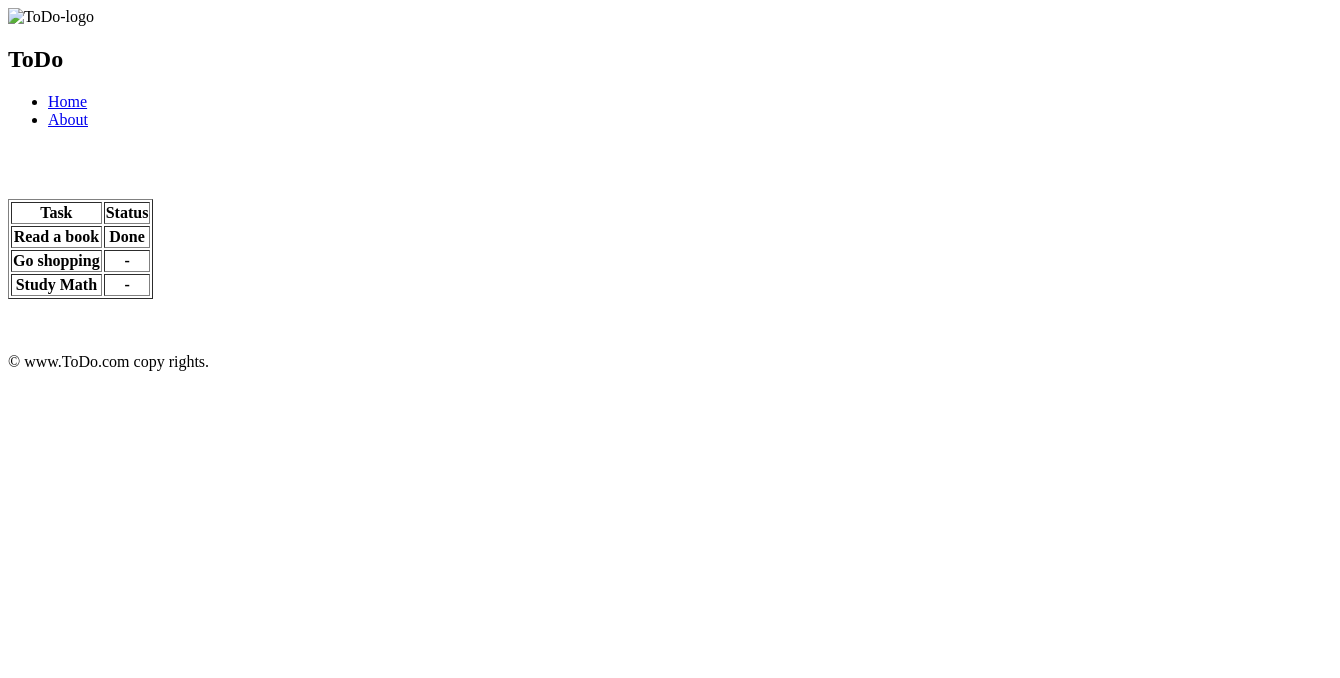
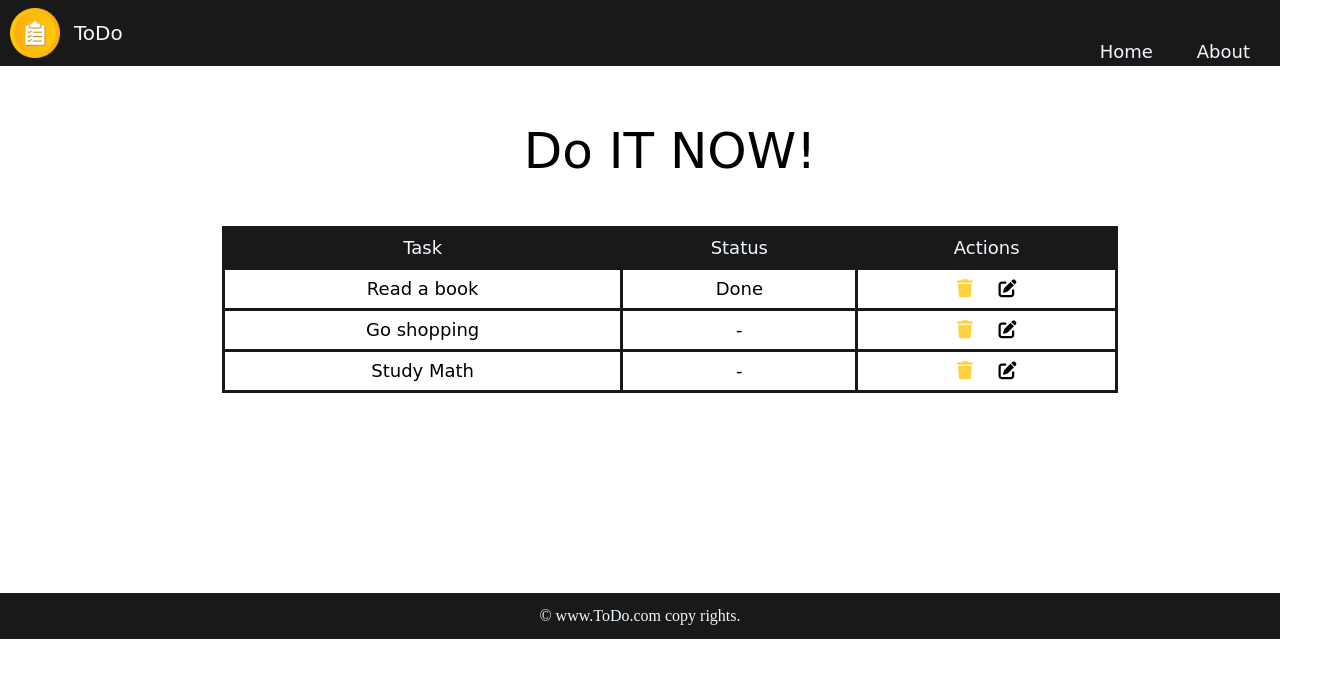
Before and after one commit to NadineAleideh/todo-project, a plain HTML site: page index.html in a window 1280 px wide. Shown: the whole page, 1340 px wide, since content can reach past the window. Drawn offline with Linux system fonts and the light colour scheme; a web font is replaced by a local one.

Commit message:
This is the solution of lab4

```diff
--- /dev/null
+++ b/CSS/index.css
@@ -0,0 +1,159 @@
+*{
+    /* font-family: 'Open Sans', sans-serif; */
+    font-family: 'Delicious Handrawn', cursive;
+    text-decoration: none;
+}
+
+body{
+    display: flex;
+    flex-direction: column;
+}
+
+header{
+    background-color: rgb(26, 25, 25);
+    width: 100%;
+    color: aliceblue;
+    padding-top: 5px;
+    padding-bottom: 5px;
+}
+
+ #logo-name{
+     padding-left: 10px;
+
+ }
+
+#logo-name img{
+float:left;
+padding-top: 3px;
+}
+#logo-name h2{
+padding-top: 18px;
+padding-left: 64px;
+font-size: 20px;
+font-family: 'Delicious Handrawn', cursive;
+}
+
+nav{
+    float: right;
+    padding-right: 10px;
+}
+
+nav ul li {
+    display: inline;
+    padding: 20px;
+
+}
+nav ul li a{
+    color: aliceblue;
+    margin-bottom: 10px;
+    font-size: 18px;
+    font-family: 'Delicious Handrawn', cursive;
+    padding-bottom: 5px;
+}
+
+
+footer{
+    background-color: rgb(26, 25, 25);
+    width: 100%;
+    color: aliceblue;
+    padding-top: 15px;
+    padding-bottom:15px;
+    text-align: center;
+}
+#tasks-sec{
+    display: flex;
+    flex-direction: column;
+    width: 100%;
+    padding: 30px;
+}
+#tasks-sec h1{
+    margin-top: 30px;
+font-size: 50px;
+text-align: center;
+}
+
+table{
+    width: 70%;
+    margin: auto;
+    margin-top: 50px;
+    margin-bottom: 170px;
+    border: 3px solid rgb(26, 25, 25);
+    font-size: 18px;
+}
+
+td,th{
+    border: 3px solid rgb(26, 25, 25);
+    padding: 10px;
+    text-align: center;
+}
+th{
+    background-color: rgb(26, 25, 25);
+    color: aliceblue;
+}
+.fa-pen-to-square{
+
+    padding-left: 10px;
+}
+ .fa-trash{
+    color:rgb(254 197 8 / 78%);
+    padding-right: 10px;
+}
+
+ /*about page*/
+
+ #con{
+    display: flex;
+    flex-direction: row;
+    width: 55%;
+    margin: auto;
+}
+
+ #con img{
+    border-radius: 50%;
+
+
+}
+
+ #about{
+    width: 100%;
+    margin-top: 50px;
+    margin-bottom: 85px;
+}
+
+ #info{
+    display: flex;
+    flex-direction: column;
+    padding-left: 30px;
+    font-size: 25px;
+}
+
+ #descrption{
+    padding-top: 5px;
+}
+
+ #form{
+    margin-top: 15px;
+}
+
+ form{
+    display: flex;
+    flex-direction: column;
+    margin-left: 250px;
+    margin-right: 250px;
+    font-size: 20px;
+}
+
+input{
+        padding: 8px;
+    }
+input[type="submit"]{
+        background-color:  rgb(26, 25, 25);
+        color: aliceblue;
+        margin-top: 10px;
+        font-size: 18px;
+    }
+label{
+        margin-bottom: 5px;
+        margin-top: 5px;
+        font-size: 18px;
+    }
--- /dev/null
+++ b/CSS/reset.css
@@ -0,0 +1,48 @@
+/* http://meyerweb.com/eric/tools/css/reset/
+   v2.0 | 20110126
+   License: none (public domain)
+*/
+
+html, body, div, span, applet, object, iframe,
+h1, h2, h3, h4, h5, h6, p, blockquote, pre,
+a, abbr, acronym, address, big, cite, code,
+del, dfn, em, img, ins, kbd, q, s, samp,
+small, strike, strong, sub, sup, tt, var,
+b, u, i, center,
+dl, dt, dd, ol, ul, li,
+fieldset, form, label, legend,
+table, caption, tbody, tfoot, thead, tr, th, td,
+article, aside, canvas, details, embed,
+figure, figcaption, footer, header, hgroup,
+menu, nav, output, ruby, section, summary,
+time, mark, audio, video {
+	margin: 0;
+	padding: 0;
+	border: 0;
+	font-size: 100%;
+	font: inherit;
+	vertical-align: baseline;
+}
+/* HTML5 display-role reset for older browsers */
+article, aside, details, figcaption, figure,
+footer, header, hgroup, menu, nav, section {
+	display: block;
+}
+body {
+	line-height: 1;
+}
+ol, ul {
+	list-style: none;
+}
+blockquote, q {
+	quotes: none;
+}
+blockquote:before, blockquote:after,
+q:before, q:after {
+	content: '';
+	content: none;
+}
+table {
+	border-collapse: collapse;
+	border-spacing: 0;
+}
--- a/index.html
+++ b/index.html
@@ -4,17 +4,26 @@
     <meta charset="UTF-8">
     <meta http-equiv="X-UA-Compatible" content="IE=edge">
     <meta name="viewport" content="width=device-width, initial-scale=1.0">
+    <script src="https://kit.fontawesome.com/4642e975a5.js" crossorigin="anonymous"></script>
+    <link rel="preconnect" href="https://fonts.googleapis.com">
+<link rel="preconnect" href="https://fonts.gstatic.com" crossorigin>
+<link href="https://fonts.googleapis.com/css2?family=Open+Sans:wght@300;400;500;600;700;800&display=swap" rel="stylesheet">
+<link rel="preconnect" href="https://fonts.googleapis.com">
+<link rel="preconnect" href="https://fonts.gstatic.com" crossorigin>
+<link href="https://fonts.googleapis.com/css2?family=Delicious+Handrawn&display=swap" rel="stylesheet">
+<link rel="stylesheet" href="./CSS/reset.css">
+    <link rel="stylesheet" href="./CSS/index.css">
     <title>ToDo</title>
 </head>
 <body>
 
     <header>
-        <section>
-            <img src="" alt="ToDo-logo">
+        <section id="logo-name">
+            <img src="./assets/images/todo.png" alt="ToDo-logo" style="width: 50px; height: 50px;">
             <h2>ToDo</h2>
         </section>
 
-        <section>
+        <section id="nav">
             <nav>
                <ul>
                    <li><a href="./">Home</a></li>
@@ -26,29 +35,44 @@
 
     </header>
 
-    <br><br><br>
 
-    <main>
+
+    <main id="tasks-sec">
+        <h1>Do IT NOW!</h1>
         <table border="1">
             <thead>
                 <tr>
                    <th>Task</th>
                    <th>Status</th>
+                   <th>Actions</th>
                 </tr>
             </thead>
             <tbody>
                 <tr>
-                    <th>Read a book</th>
-                    <th>Done</th>
+                    <td>Read a book</td>
+                    <td>Done</td>
+                    <td>
+                        <i class="fa-solid fa-trash"></i>
+                        <i class="fa-solid fa-pen-to-square"></i>
+                    </td>
                  </tr>
                  <tr>
-                    <th>Go shopping</th>
-                    <th>-</th>
+                    <td>Go shopping</td>
+                    <td>-</td>
+                    <td>
+                        <i class="fa-solid fa-trash"></i>
+                        <i class="fa-solid fa-pen-to-square"></i>
+                    </td>
                  </tr>
                  <tr>
-                    <th>Study Math</th>
-                    <th>-</th>
+                    <td>Study Math</td>
+                    <td>-</td>
+                    <td>
+                        <i class="fa-solid fa-trash"></i>
+                        <i class="fa-solid fa-pen-to-square"></i>
+                    </td>
                  </tr>
+
             </tbody>
             <tfoot>
 
@@ -56,7 +80,6 @@
         </table>
     </main>
 
-    <br><br><br>
 
     <footer>
         <span>&copy; www.ToDo.com copy rights.</span>
```
Also changed, not shown: about.html (+23 -14 lines), assets/images/ToDo-Logo.png (added), assets/images/fdfFF.jpg (added), assets/images/todo.png (added), assets/images/todologo.png (added), 4 other files. Lines whose indentation alone changed are shown as unchanged.
